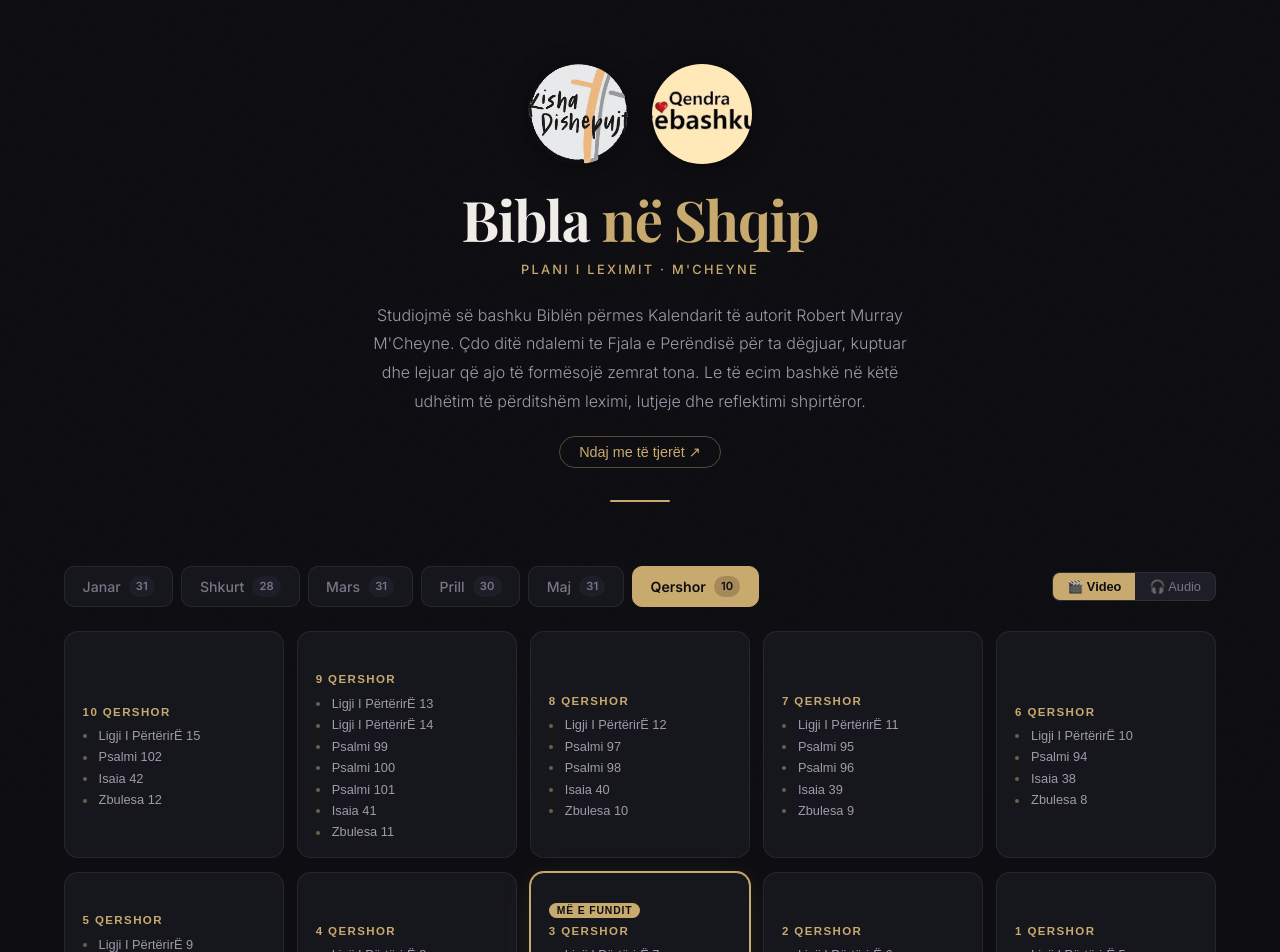
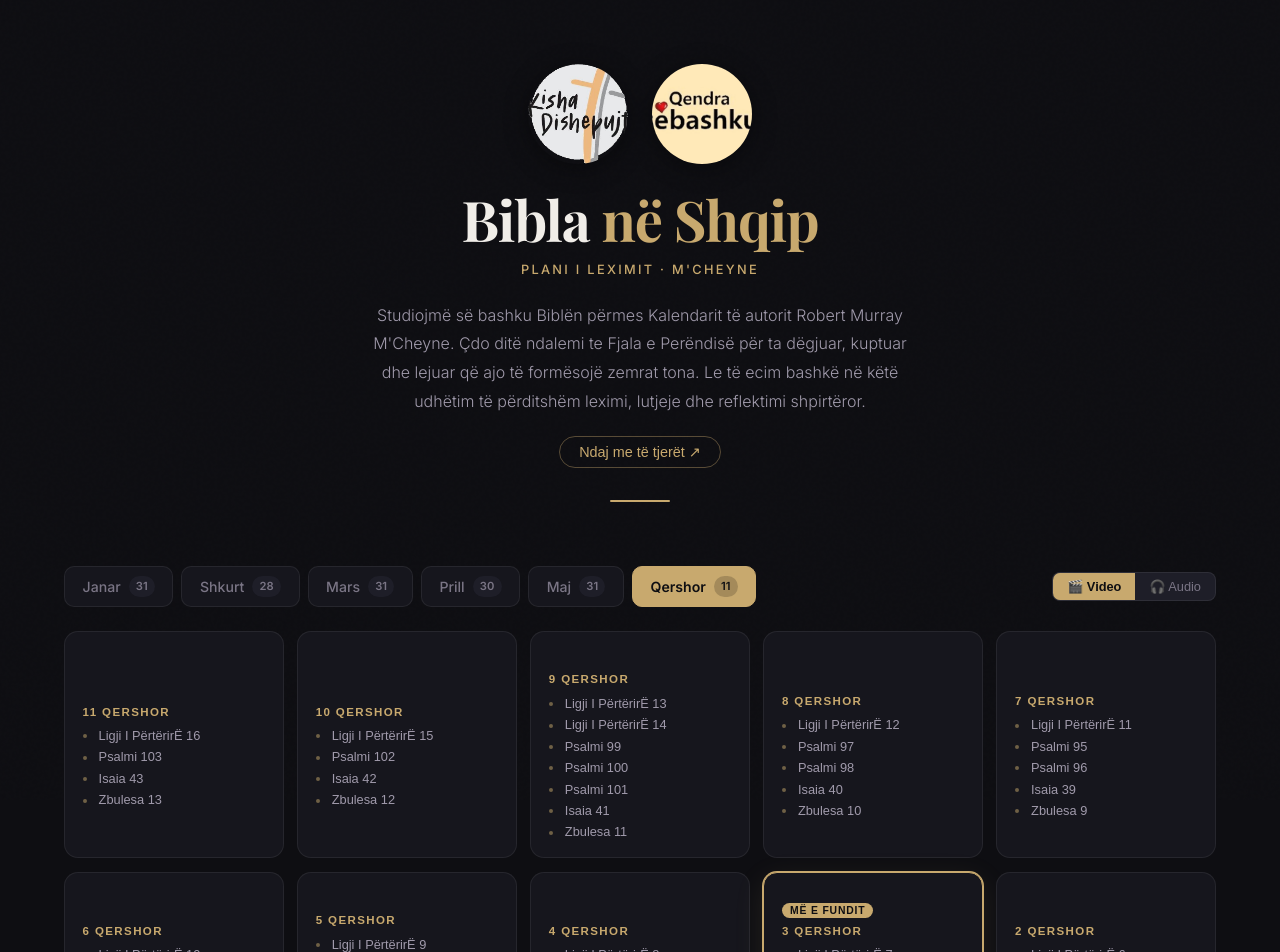
Before and after one commit to jeffandmeredith-max/bibla-shqip, a React (Vite) app: page / in a window 1280 px wide. Shown: the top 952 px of the page. Built offline with nearby package versions, Linux system fonts and the light colour scheme.

Commit message:
chore: daily update 2026-06-11

```diff
--- a/src/data/june.js
+++ b/src/data/june.js
@@ -253,5 +253,28 @@ export const june = [
         "start": 596
       }
     ]
+  },
+  {
+    "day": 11,
+    "date": "11 Qershor",
+    "videoId": "9_5ctJliXz4",
+    "readings": [
+      {
+        "title": "Ligji I PërtërirË 16",
+        "start": 0
+      },
+      {
+        "title": "Psalmi 103",
+        "start": 210
+      },
+      {
+        "title": "Isaia 43",
+        "start": 329
+      },
+      {
+        "title": "Zbulesa 13",
+        "start": 565
+      }
+    ]
   }
 ]
```
